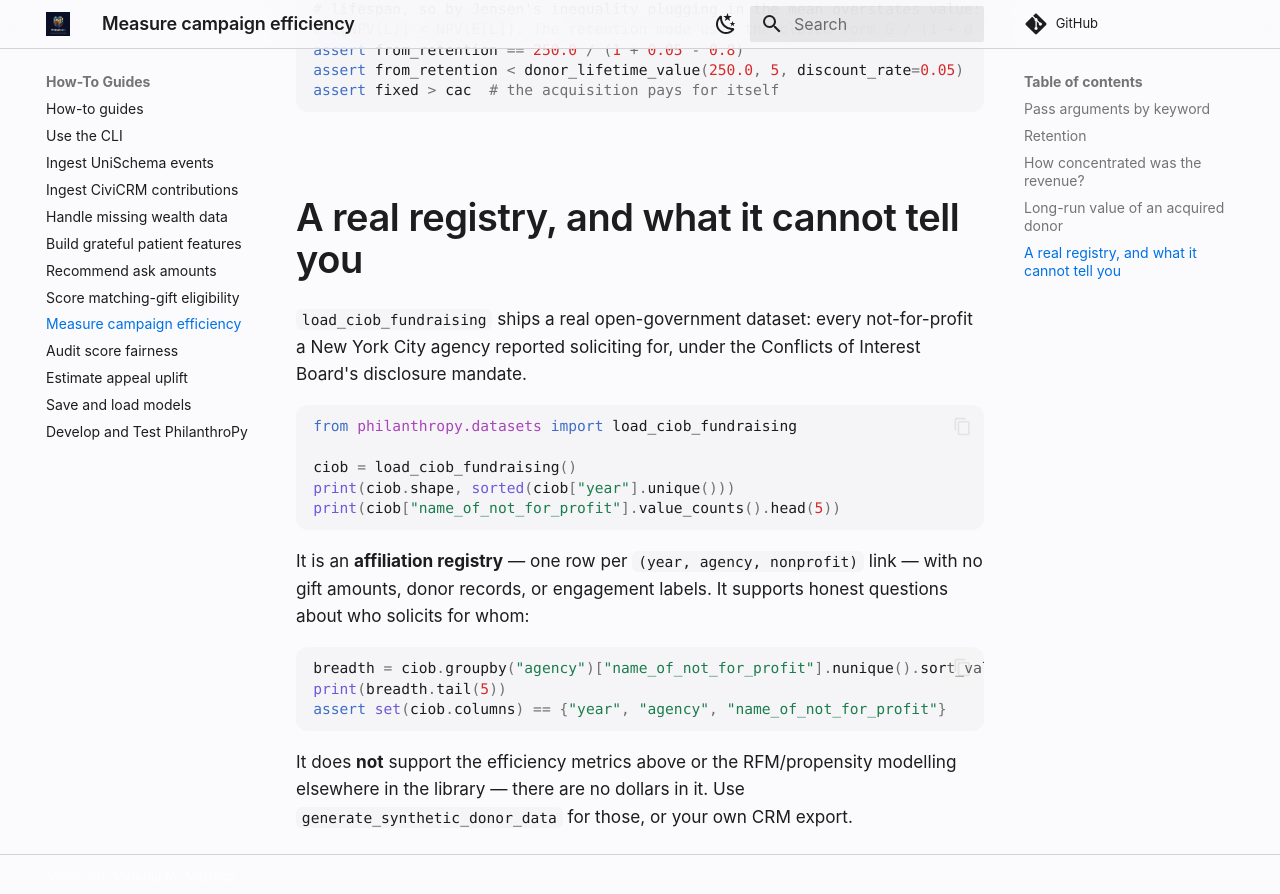
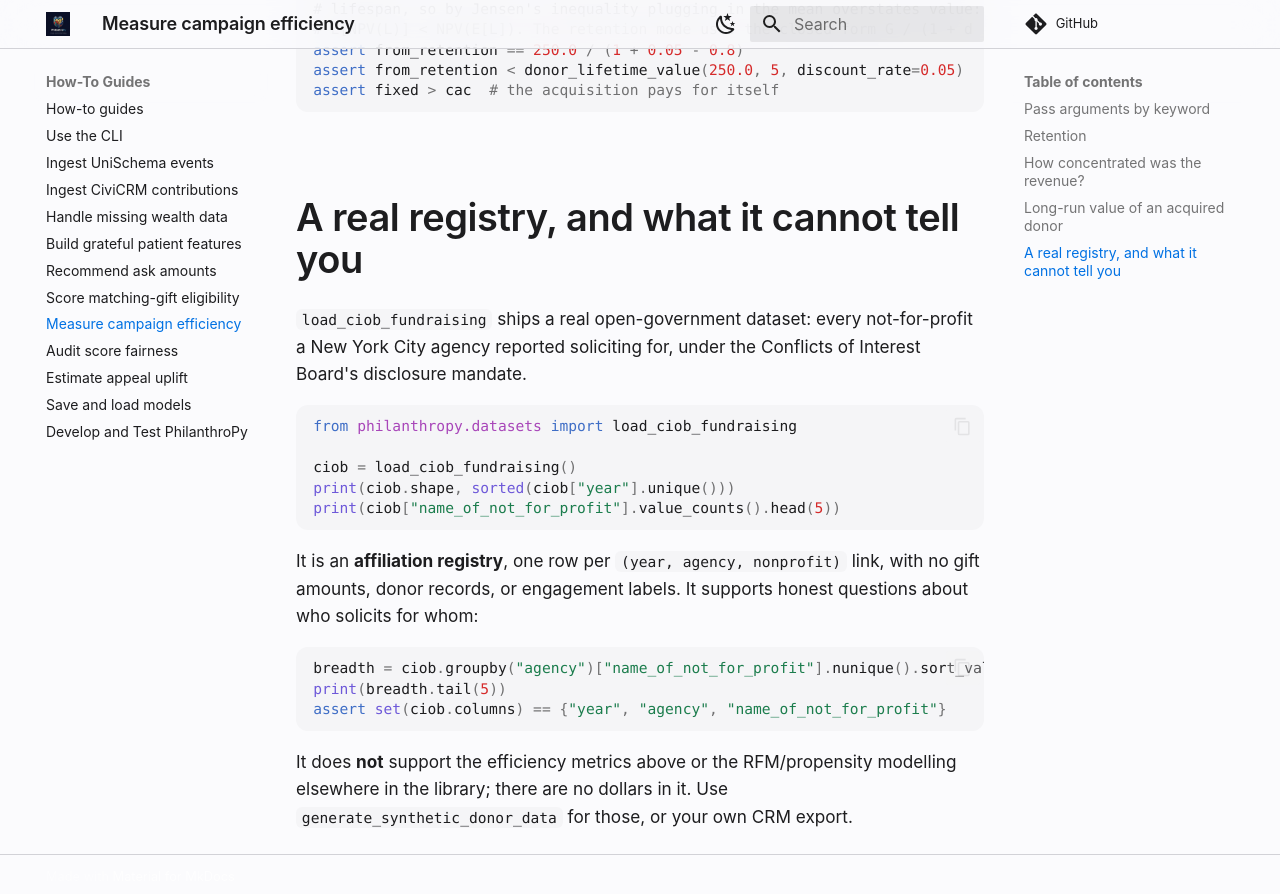
Before and after one commit to PhilanthroPy-Project/PhilanthroPy, an MkDocs documentation site: the page built from docs/how-to/measure_campaign_efficiency.md, in a window 1280 px wide and 900 px high, scrolled down 3240 px. Shown: the top 894 px of the window. Built offline with MkDocs 1.6.1 and Material for MkDocs 9.7.7, drawn with Linux system fonts in a browser that asks for light colours; comment, search, counter and statistics services are not loaded; some of the changed text lies outside the part shown.

````diff
--- a/docs/how-to/measure_campaign_efficiency.md
+++ b/docs/how-to/measure_campaign_efficiency.md
@@ -1,6 +1,6 @@
 # Measure campaign efficiency
 
-Four numbers answer "was this campaign worth running?" — cost per dollar raised, net ROI, donor acquisition cost, and how concentrated the revenue was. `philanthropy.metrics` computes all four from plain totals; no estimator required.
+Four numbers answer "was this campaign worth running?": cost per dollar raised, net ROI, donor acquisition cost, and how concentrated the revenue was. `philanthropy.metrics` computes all four from plain totals; no estimator required.
 
 ## Pass arguments by keyword
 
@@ -126,7 +126,7 @@ print(ciob.shape, sorted(ciob["year"].unique()))
 print(ciob["name_of_not_for_profit"].value_counts().head(5))
 ```
 
-It is an **affiliation registry** — one row per `(year, agency, nonprofit)` link — with no gift amounts, donor records, or engagement labels. It supports honest questions about who solicits for whom:
+It is an **affiliation registry**, one row per `(year, agency, nonprofit)` link, with no gift amounts, donor records, or engagement labels. It supports honest questions about who solicits for whom:
 
 ```python
 breadth = ciob.groupby("agency")["name_of_not_for_profit"].nunique().sort_values()
@@ -134,4 +134,4 @@ print(breadth.tail(5))
 assert set(ciob.columns) == {"year", "agency", "name_of_not_for_profit"}
 ```
 
-It does **not** support the efficiency metrics above or the RFM/propensity modelling elsewhere in the library — there are no dollars in it. Use `generate_synthetic_donor_data` for those, or your own CRM export.
+It does **not** support the efficiency metrics above or the RFM/propensity modelling elsewhere in the library; there are no dollars in it. Use `generate_synthetic_donor_data` for those, or your own CRM export.
````
Also changed, not shown: docs/explanation/benchmarks.md (+1 -1 lines), 1 other file.
